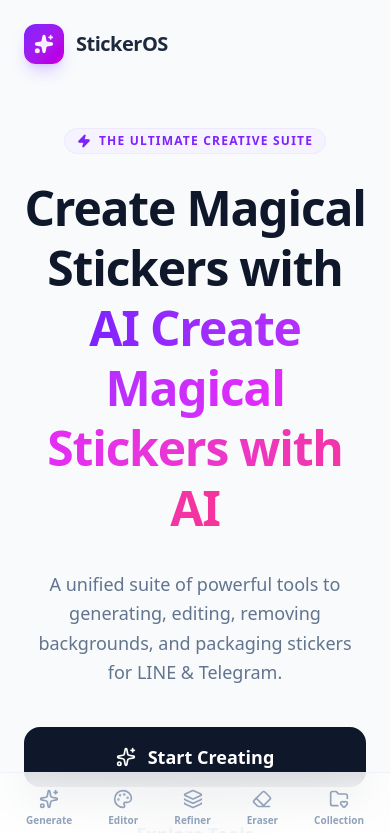
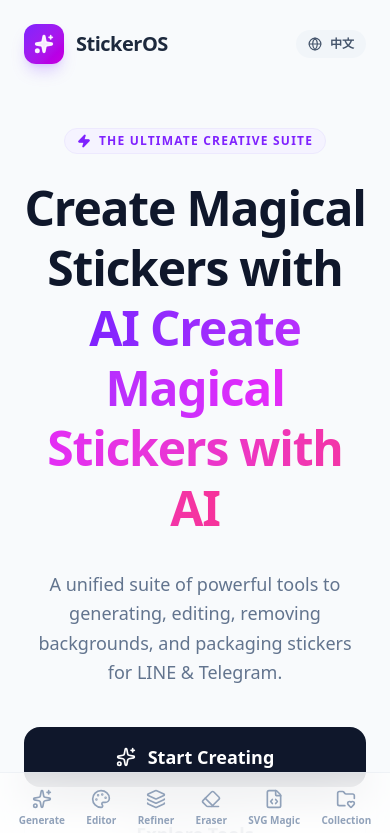
Before and after one commit to Ttingyu1123/Sticker_Universe, a React (Vite) app: page / in a window 390 px wide. Shown: the top 833 px of the page. Built offline with nearby package versions, Linux system fonts and the light colour scheme.

Commit message:
feat: add SVG Converter to mobile nav and Language Switcher to Home

```diff
--- a/src/layouts/Layout.tsx
+++ b/src/layouts/Layout.tsx
@@ -120,6 +120,14 @@
                             </>
                         )}
                     </NavLink>
+                    <NavLink to="/svg-converter" className={({ isActive }) => clsx("flex flex-col items-center gap-1 p-2 rounded-xl transition-all", isActive ? "text-violet-600 bg-violet-50" : "text-slate-400")}>
+                        {({ isActive }) => (
+                            <>
+                                <FileCode size={20} strokeWidth={isActive ? 2.5 : 2} />
+                                <span className="text-[10px] font-bold">{t('app.svgConverter')}</span>
+                            </>
+                        )}
+                    </NavLink>
                     <NavLink to="/gallery" className={({ isActive }) => clsx("flex flex-col items-center gap-1 p-2 rounded-xl transition-all", isActive ? "text-violet-600 bg-violet-50" : "text-slate-400")}>
                         {({ isActive }) => (
                             <>
--- a/src/pages/Landing/App.tsx
+++ b/src/pages/Landing/App.tsx
@@ -2,6 +2,7 @@
 import { Link } from 'react-router-dom';
 import { Sparkles, Palette, Layers, Eraser, ArrowRight, Zap, FileCode } from 'lucide-react';
 import { useTranslation } from 'react-i18next';
+import { LanguageSwitcher } from '../../components/ui/LanguageSwitcher';
 
 const FeatureCard = ({ to, icon: Icon, title, desc, color, cta }: { to: string, icon: any, title: string, desc: string, color: string, cta: string }) => (
     <Link to={to} className="group relative overflow-hidden rounded-3xl bg-white/50 backdrop-blur-md border border-white/60 p-6 shadow-xl shadow-slate-200/50 hover:shadow-2xl hover:shadow-violet-500/10 hover:-translate-y-1 transition-all duration-300">
@@ -41,10 +42,13 @@
                         </span>
                     </div>
 
-                    <a href="https://github.com/Ttingy/Sticker_Universe" target="_blank" rel="noopener noreferrer" className="hidden sm:flex items-center gap-2 px-5 py-2.5 rounded-full bg-white/80 backdrop-blur border border-slate-200 text-slate-600 font-bold text-sm hover:bg-white hover:shadow-lg transition-all">
-                        <span className="w-2 h-2 rounded-full bg-emerald-500 animate-pulse"></span>
-                        v1.0.0
-                    </a>
+                    <div className="flex items-center gap-3">
+                        <a href="https://github.com/Ttingy/Sticker_Universe" target="_blank" rel="noopener noreferrer" className="hidden sm:flex items-center gap-2 px-5 py-2.5 rounded-full bg-white/80 backdrop-blur border border-slate-200 text-slate-600 font-bold text-sm hover:bg-white hover:shadow-lg transition-all">
+                            <span className="w-2 h-2 rounded-full bg-emerald-500 animate-pulse"></span>
+                            v1.0.0
+                        </a>
+                        <LanguageSwitcher />
+                    </div>
                 </div>
             </nav>
 
```
